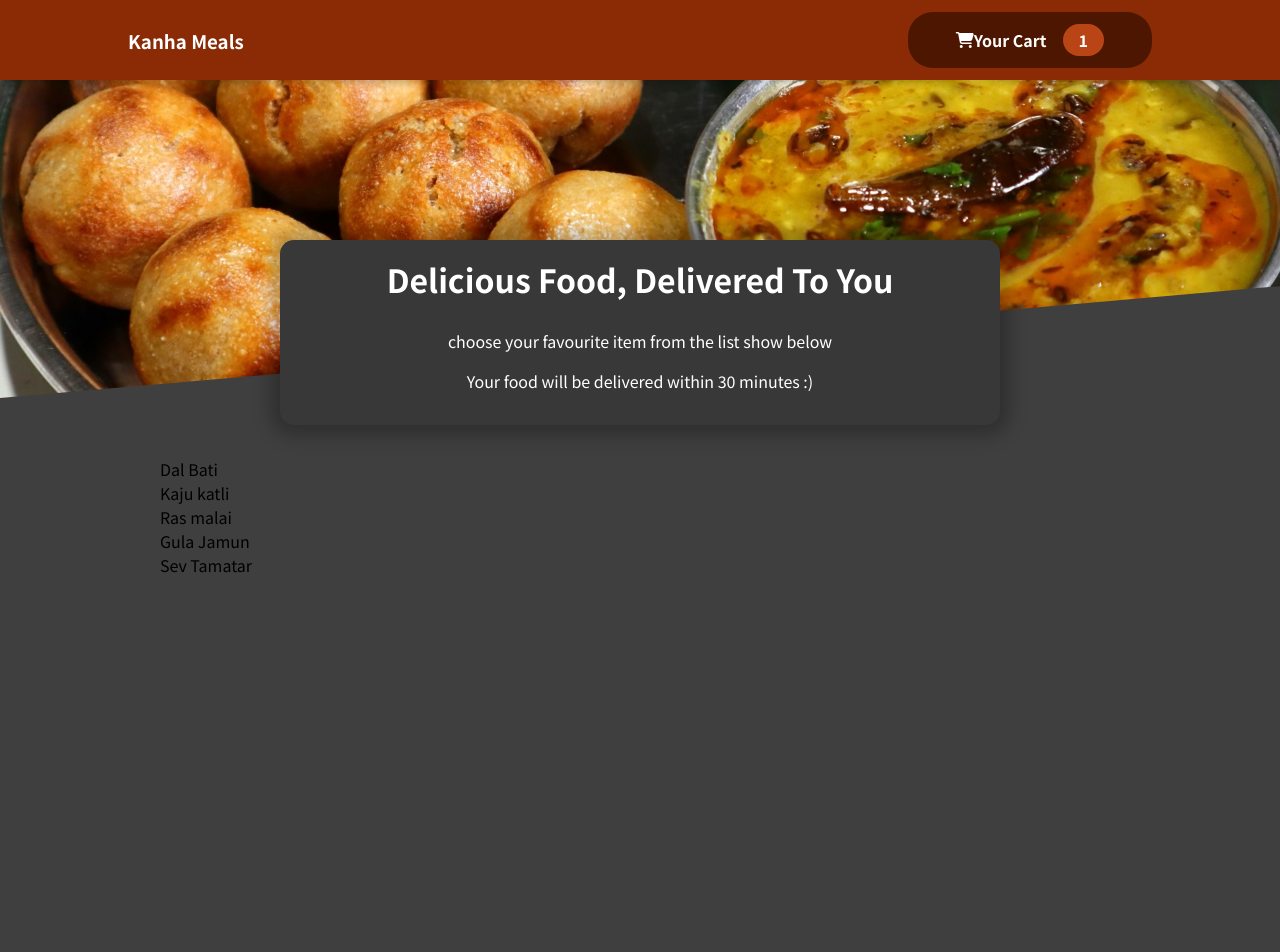
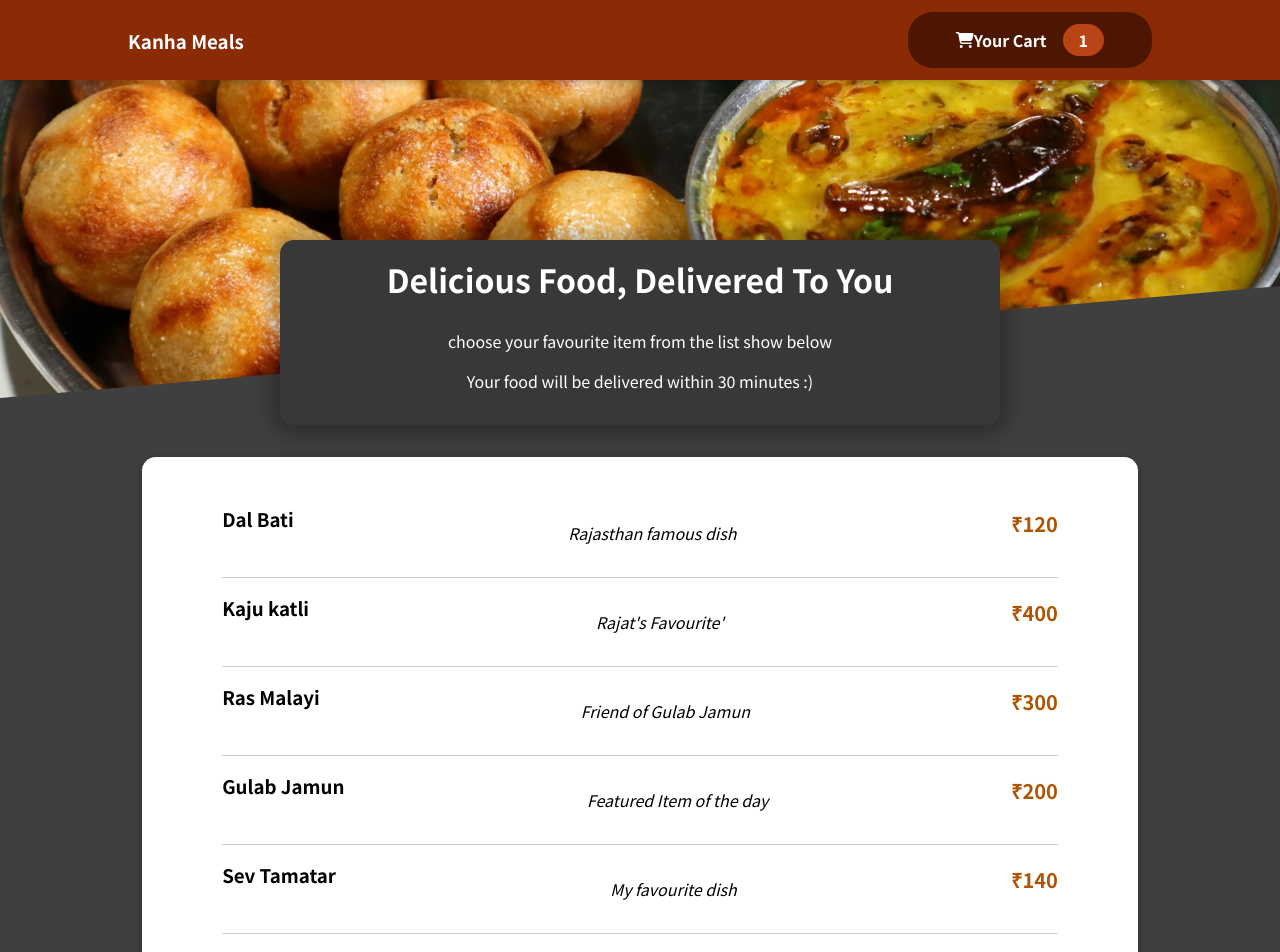
Before and after one commit to Kanharajput/OrderFoodReact, a React (Create React App) app: page / in a window 1280 px wide. Shown: the top 952 px of the page. Before the commit the page ends 800 px from the top, so only its background shows below. Built offline with nearby package versions, Linux system fonts and the light colour scheme.

Commit message:
represent each food item separetly

```diff
--- a/src/components/Meals/AvailableMeals.js
+++ b/src/components/Meals/AvailableMeals.js
@@ -1,26 +1,28 @@
-import {Fragment} from 'react';
 import style from './AvailableMeals.module.css';
+import Card from './../UI/Card';
+import MealItem from './../Meals/MealItem';
 
 const meals = [
-    {name: 'Dal Bati'},
-    {name: 'Kaju katli'},
-    {name: 'Ras malai'},
-    {name: 'Gula Jamun'},
-    {name: 'Sev Tamatar'},
-
+    { name: 'Dal Bati', description: 'Rajasthan famous dish', price: '₹120'},
+    { name: 'Kaju katli', description: `Rajat's Favourite'`, price: '₹400'},
+    { name: 'Ras Malayi', description: 'Friend of Gulab Jamun', price: '₹300'},
+    { name: 'Gulab Jamun', description: 'Featured Item of the day', price: '₹200'},
+    { name: 'Sev Tamatar', description: 'My favourite dish', price: '₹140'},
+    { name: 'Halwa', description: 'Dont chew just swallow', price: '₹200'},
+    { name: 'Paneer', description: `Donkey's milk paneer is very costly`, price: '₹4000'}
 ];
 
 function AvailableMeals(){
     return (
-        <Fragment>
+        <Card>
             <div className={style.meals}>
                 <ul>
-                    {meals.map((item)=>{
-                        return (<li>{item.name}</li>)
+                    {meals.map((item) => {
+                        return (<li>{<MealItem name={item.name} description={item.description} price={item.price}/>}</li>)
                     })}
                 </ul>
             </div>
-        </Fragment>
+        </Card>
     );
 }
 
--- /dev/null
+++ b/src/components/Meals/MealItem.js
@@ -0,0 +1,13 @@
+import style from './MealItem.module.css';
+
+function MealItem(props) {
+    return (
+        <div className={style.meal}>
+            <h3>{props.name}</h3>
+            <p className={style.description}>{props.description}</p>
+            <p className={style.price}>{props.price}</p>
+        </div>
+    )
+}
+
+export default MealItem;
--- /dev/null
+++ b/src/components/Meals/MealItem.module.css
@@ -0,0 +1,22 @@
+.meal {
+    display: flex;
+    justify-content: space-between;
+    margin: 1rem;
+    padding-bottom: 1rem;
+    border-bottom: 1px solid #ccc;
+}
+
+.meal h3 {
+    margin: 0 0 0.25rem 0;
+}
+
+.description {
+    font-style: italic;
+}
+
+.price {
+    margin-top: 0.25rem;
+    font-weight: bold;
+    color: #ad5502;
+    font-size: 1.25rem;
+}
--- /dev/null
+++ b/src/components/UI/Card.js
@@ -0,0 +1,11 @@
+import style from './Card.module.css';
+
+function Card(props){
+    return (
+        <div className={style.card}>
+            {props.children}
+        </div>
+    )
+}
+
+export default Card;
--- /dev/null
+++ b/src/components/UI/Card.module.css
@@ -0,0 +1,9 @@
+.card {
+    padding: 1rem;
+    box-shadow: 0 2px 8px rgba(0, 0, 0, 0.25);
+    border-radius: 14px;
+    background-color: white;
+    max-width: 996px;
+    margin: 0 auto;
+    margin-top: 2rem;
+}
```
